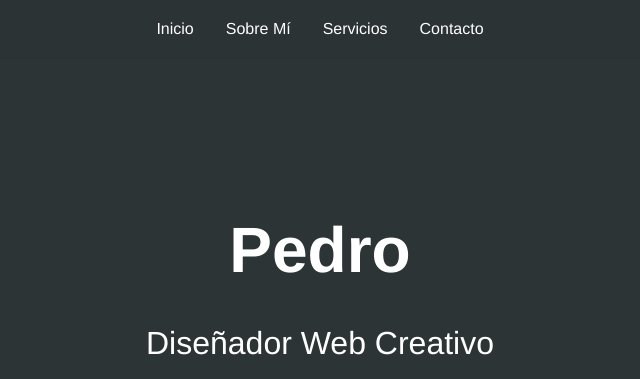
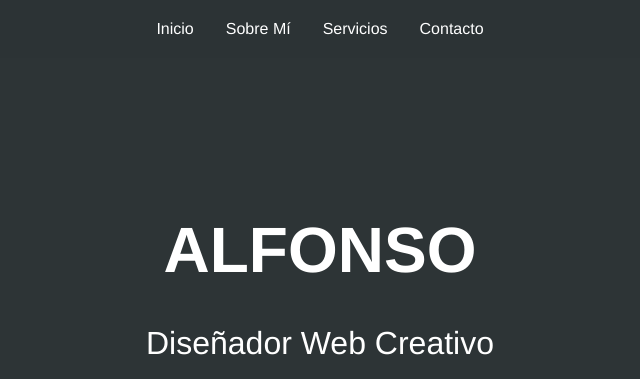
Before and after one commit to Alfonso279/Digitalizacion, a plain HTML site: page index.html in a window 1280 px wide. Shown: the top 379 px of the page, without its empty margins (320-960 px from the left). Drawn offline with nearby package versions, Linux system fonts and the light colour scheme.

Commit message:
Update index.html

```diff
--- a/index.html
+++ b/index.html
@@ -3,7 +3,7 @@
 <head>
     <meta charset="UTF-8">
     <meta name="viewport" content="width=device-width, initial-scale=1.0">
-    <title>Pedro | Diseñador Web</title>
+    <title>Alfonso | Diseñador Web</title>
     <link href="https://cdnjs.cloudflare.com/ajax/libs/aos/2.3.4/aos.css" rel="stylesheet">
     <style>
         :root {
@@ -213,6 +213,9 @@
                 padding: 4rem 1rem;
             }
         }
+        .header {
+
+        }
     </style>
 </head>
 <body>
@@ -224,12 +227,13 @@
             <li><a href="#contacto">Contacto</a></li>
         </ul>
     </nav>
-
-    <header id="inicio" class="header">
-        <h1 data-aos="fade-up">Pedro</h1>
+    <div class="header">
+      <header id="inicio" class="header">
+        <h1 data-aos="fade-up">ALFONSO</h1>
         <h2 data-aos="fade-up" data-aos-delay="200">Diseñador Web Creativo</h2>
         <img src="logopedro.jpg" alt="Logo de Pedro" data-aos="zoom-in" data-aos-delay="400" style="height: 200px; width: 200px;">
-    </header>
+       </header>
+    </div>
 
     <section id="sobre-mi" class="about">
         <div class="container" data-aos="fade-up">
```
